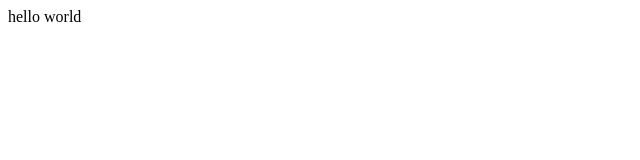
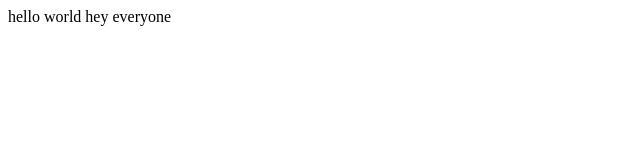
Before and after one commit to LijaAlex12/Repository2, a plain HTML site: page hello.html in a window 1280 px wide. Shown: the whole page, without its empty margins (0-640 px from the left). Drawn offline with Linux system fonts and the light colour scheme.

Commit message:
Update hello.html

```diff
--- a/hello.html
+++ b/hello.html
@@ -5,6 +5,7 @@
   </head>
 <body>
   hello world
+  hey everyone
 
     </body>
 </html>
```
